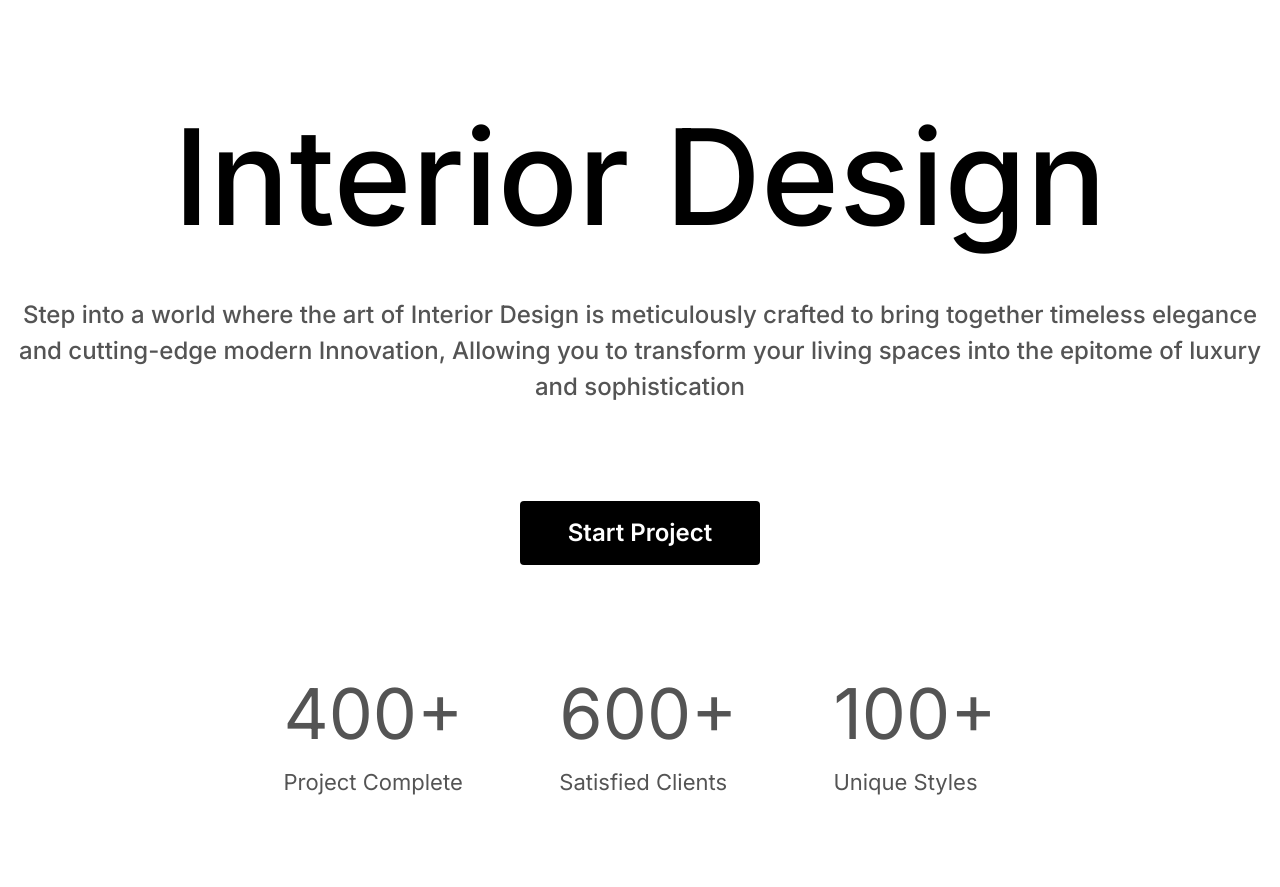
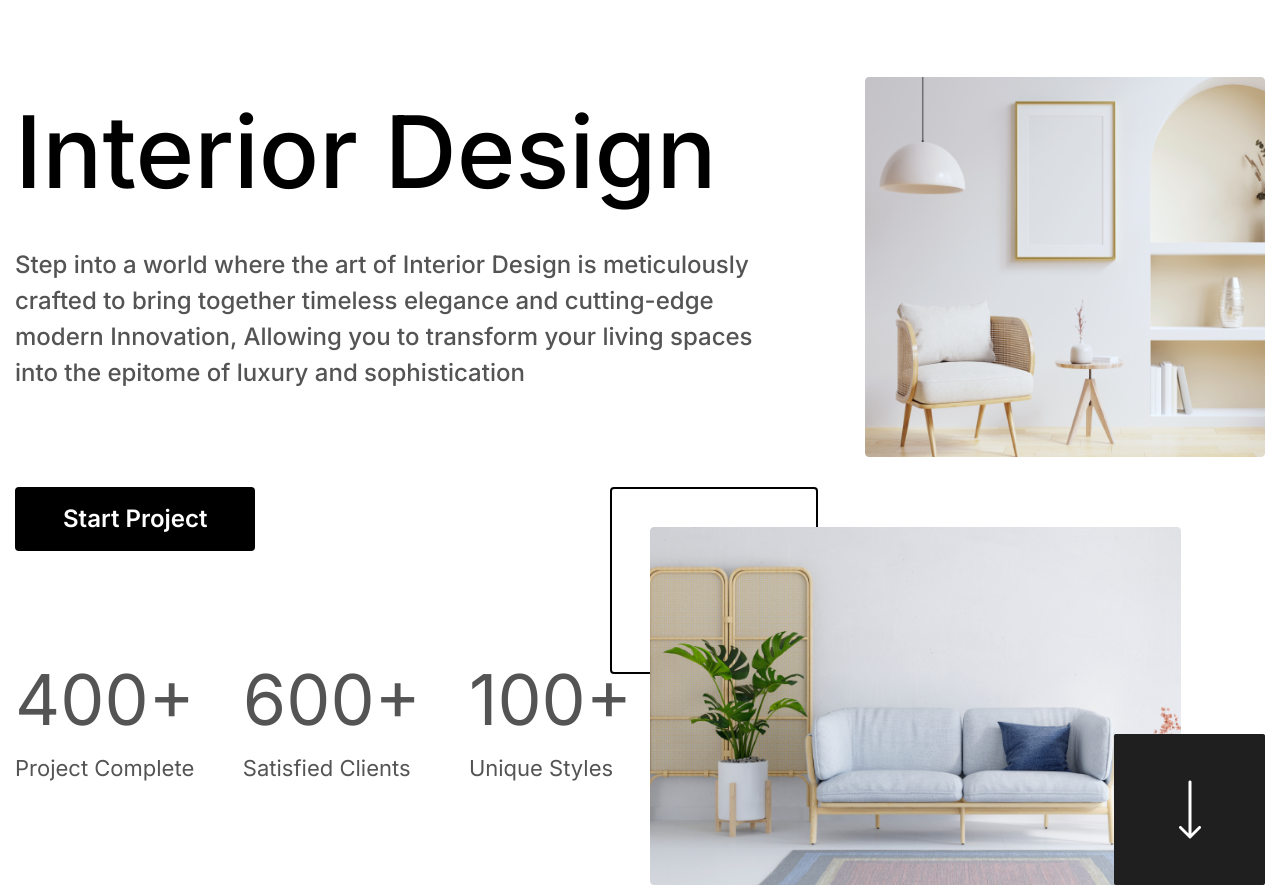
Before and after one commit to HusseinMohamed41/Interior_Design, a website: page index.html in a window 1280 px wide. Shown: the part 105-992 px from the top of the page. Drawn offline with Linux system fonts and the light colour scheme; a web font is replaced by a local one.

Commit message:
Upload Files

```diff
--- a/css/design.css
+++ b/css/design.css
@@ -192,8 +192,39 @@ header .sign-up a {
 
 /* Media Queries  */
 @media (max-width: 1550px) {
+  .home .content .info h1 {
+    font-size: 100px;
+  }
+  .home .content .info p {
+    width: 60%;
+  }
+  .home .content img {
+    width: 400px;
+    height: 380px;
+  }
+
+  .home .counts .images::before {
+    top: -160px;
+    left: -30px;
+  }
+
+  .home .counts img:first-child {
+    width: 531px;
+    height: 358px;
+  }
+  .home .counts img:last-child {
+    right: 0px;
+  }
+  .home .counts .stats {
+    gap: 3rem;
+  }
+}
+@media (max-width: 1200px) {
   .home .content {
     text-align: center;
+  }
+  .home .content .info h1 {
+    font-size: 120px;
   }
   .home .content .info p {
     width: 100%;
@@ -201,12 +232,14 @@ header .sign-up a {
   .home .content img {
     display: none;
   }
-
+  .home .counts {
+    justify-content: center;
+  }
+  .home .counts .stats {
+    gap: 6rem;
+}
   .home .images {
     display: none;
-  }
-  .home .counts {
-    justify-content: center;
   }
 }
 
```
Also changed, not shown: index.html (+1 -1 lines), 1 other file.
